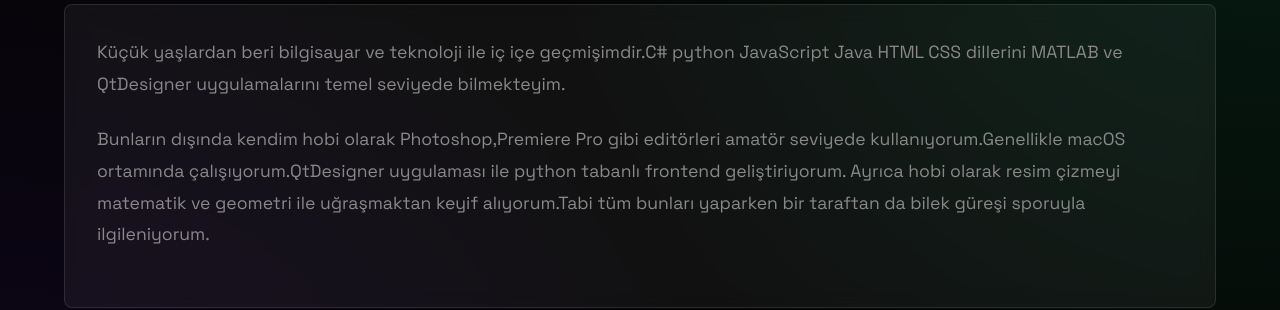
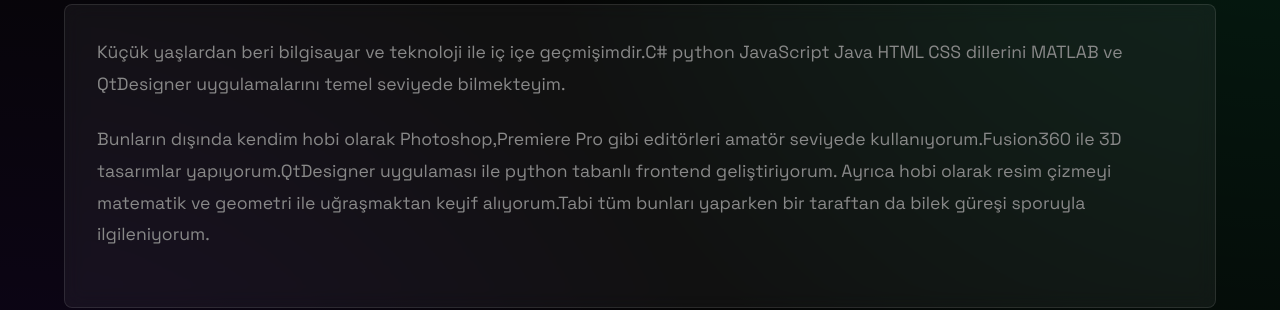
Before and after one commit to kaanxdgn/Kaan_Dogan_portfoy-, a React (Create React App) app: page / in a window 1280 px wide. Shown: the part 1020-1330 px from the top of the page. Built offline with nearby package versions, Linux system fonts and the light colour scheme.

Commit message:
ufak değişiklik

```diff
--- a/src/components/About.js
+++ b/src/components/About.js
@@ -12,7 +12,7 @@
               Küçük yaşlardan beri bilgisayar ve teknoloji ile iç içe geçmişimdir.C# python JavaScript Java HTML CSS dillerini MATLAB ve QtDesigner uygulamalarını temel seviyede bilmekteyim.
             </p>
             <p>
-              Bunların dışında kendim hobi olarak Photoshop,Premiere Pro gibi editörleri amatör seviyede kullanıyorum.Genellikle macOS ortamında çalışıyorum.QtDesigner uygulaması ile python tabanlı frontend geliştiriyorum.
+              Bunların dışında kendim hobi olarak Photoshop,Premiere Pro gibi editörleri amatör seviyede kullanıyorum.Fusion360 ile 3D tasarımlar yapıyorum.QtDesigner uygulaması ile python tabanlı frontend geliştiriyorum.
               Ayrıca hobi olarak resim çizmeyi matematik ve geometri ile uğraşmaktan keyif alıyorum.Tabi tüm bunları yaparken bir taraftan da bilek güreşi sporuyla ilgileniyorum.
             </p>
           </div>
```
